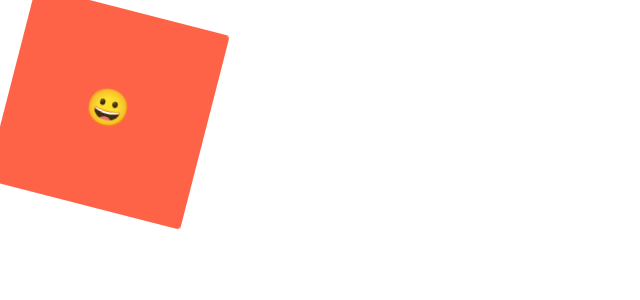
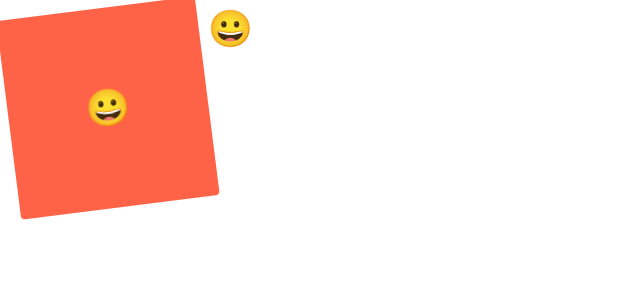
Before and after one commit to mak-somniferum/react-masterclass-coins, a React (Create React App) app: page / in a window 1280 px wide. Shown: the top 300 px of the page, without its empty margins (0-640 px from the left). Built offline with nearby package versions, Linux system fonts and the light colour scheme.

Commit message:
styled-components

```diff
--- a/src/App.js
+++ b/src/App.js
@@ -10,12 +10,16 @@
     border-radius: 0px;
   }
   50% {
-    transform: rotate(360deg);
     border-radius: 100px;
   }
   100% {
+    transform: rotate(360deg);
     border-radius: 0px;
   }
+`;
+
+const Emoji = styled.span`
+  font-size: 36px;
 `;
 
 const Box = styled.div`
@@ -27,11 +31,9 @@
   background-color: tomato;
   animation: ${rotateAnime} 1s linear infinite;
 
-  span {
-    font-size: 36px;
-
+  ${Emoji} {
     &:hover {
-      font-size: 46px;
+      font-size: 70px;
     }
 
     &:active {
@@ -44,8 +46,9 @@
   return (
     <Wrapper>
       <Box>
-        <span>😀</span>
+        <Emoji as="p">😀</Emoji>
       </Box>
+      <Emoji>😀</Emoji>
     </Wrapper>
   );
 }
```
